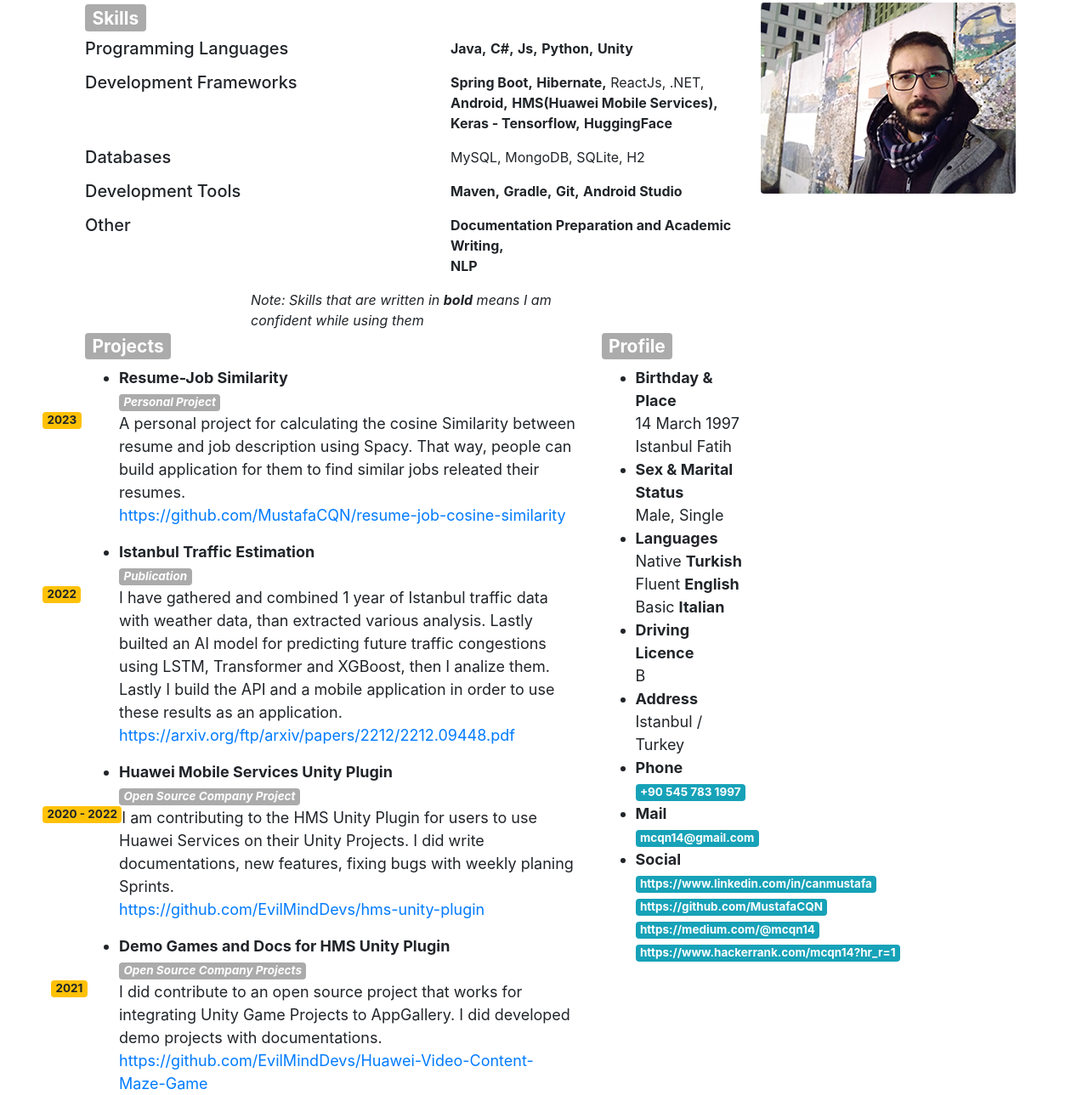
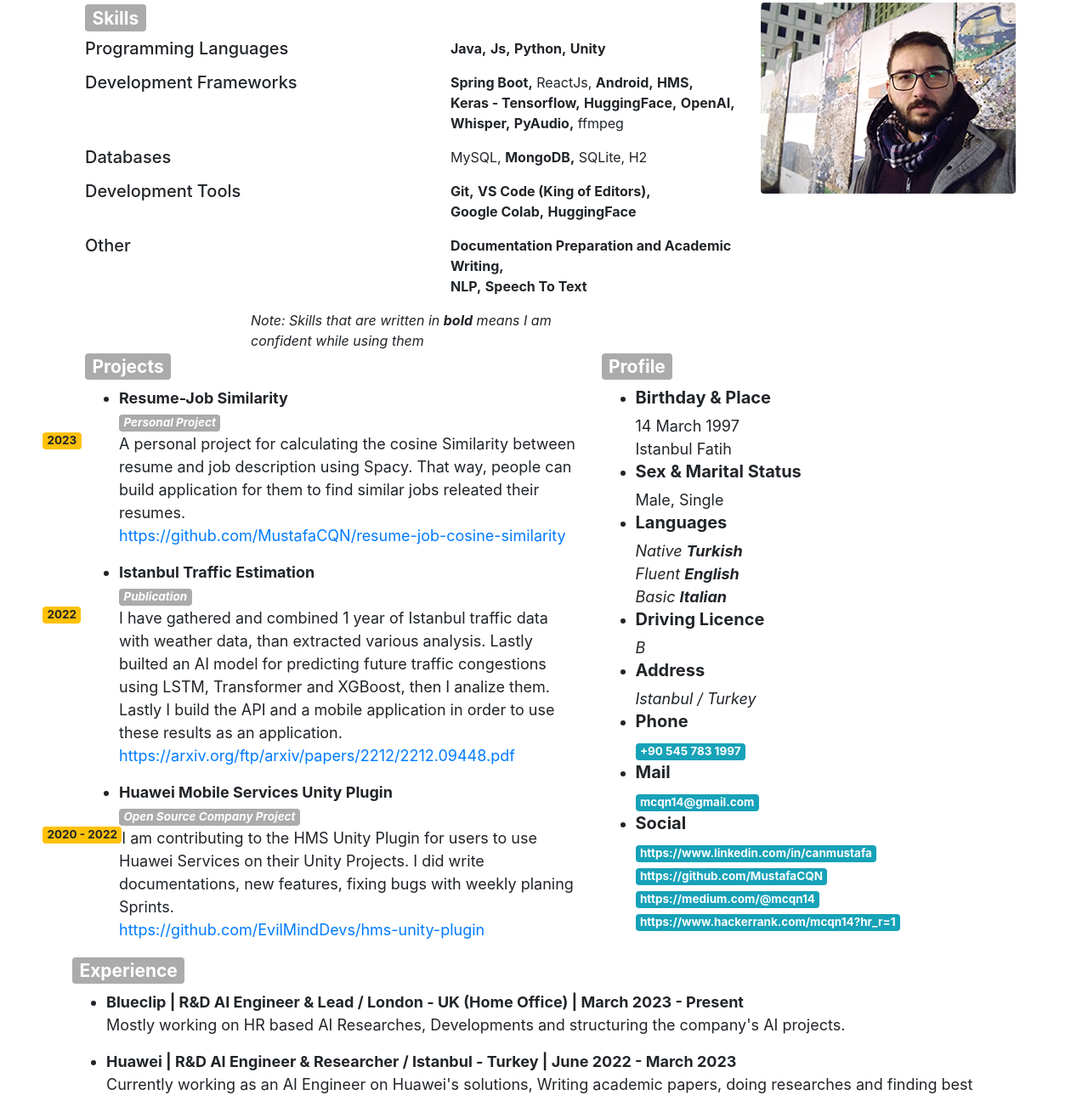
Before and after one commit to MustafaCQN/Protfolio, a website: page index.html in a window 1280 px wide. Shown: the part 136-1425 px from the top of the page at 85% size. Drawn offline with nearby package versions, Linux system fonts and the light colour scheme.

Commit message:
new job added and small changes on the profile section to fit into the screen well

```diff
--- a/index.html
+++ b/index.html
@@ -124,8 +124,6 @@
                                     <ul id="skill-table" style="list-style-type: none;">
                                         <li class="bold">Java,
                                         </li>
-                                        <li class="bold">C#,
-                                        </li>
                                         <li class="bold">Js,
                                         </li>
                                         <li class="bold">Python,
@@ -140,19 +138,23 @@
                                     <ul id="skill-table" style="list-style-type: none;">
                                         <li class="bold">Spring Boot,
                                         </li>
-                                        <li class="bold">Hibernate,
-                                        </li>
                                         <li>ReactJs,
-                                        </li>
-                                        <li>.NET,
                                         </li>
                                         <li class="bold">Android,
                                         </li>
-                                        <li class="bold">HMS(Huawei Mobile Services),
+                                        <li class="bold">HMS,
                                         </li>
                                         <li class="bold">Keras - Tensorflow,
                                         </li>
-                                        <li class="bold">HuggingFace
+                                        <li class="bold">HuggingFace,
+                                        </li>
+                                        <li class="bold">OpenAI,
+                                        </li>
+                                        <li class="bold">Whisper,
+                                        </li>
+                                        <li class="bold">PyAudio,
+                                        </li>
+                                        <li class="">ffmpeg
                                         </li>
                                     </ul>
                                 </div>
@@ -162,7 +164,7 @@
                                     <ul id="skill-table" style="list-style-type: none;">
                                         <li class="">MySQL,
                                         </li>
-                                        <li class="">MongoDB,
+                                        <li class="bold">MongoDB,
                                         </li>
                                         <li class="">SQLite,
                                         </li>
@@ -174,13 +176,13 @@
                                 <div class="skill-category">
                                     <h5 class="skill-category-title">Development Tools</h5>
                                     <ul id="skill-table" style="list-style-type: none;">
-                                        <li class="bold">Maven,
-                                        </li>
-                                        <li class="bold">Gradle,
-                                        </li>
                                         <li class="bold">Git,
                                         </li>
-                                        <li class="bold">Android Studio
+                                        <li class="bold">VS Code (King of Editors),
+                                        </li>
+                                        <li class="bold">Google Colab,
+                                        </li>
+                                        <li class="bold">HuggingFace
                                         </li>
                                     </ul>
                                 </div>
@@ -189,7 +191,9 @@
                                     <ul id="skill-table" style="list-style-type: none;">
                                         <li class="bold">Documentation Preparation and Academic Writing,
                                         </li>
-                                        <li class="bold">NLP
+                                        <li class="bold">NLP,
+                                        </li>
+                                        <li class="bold">Speech To Text
                                         </li>
                                     </ul>
                                 </div>
@@ -233,7 +237,7 @@
                        <p>I am contributing to the HMS Unity Plugin for users to use Huawei Services on their Unity
                            Projects. I did write documentations, new features, fixing bugs with weekly planing Sprints.
                            <br><a href="https://github.com/EvilMindDevs/hms-unity-plugin">https://github.com/EvilMindDevs/hms-unity-plugin</a>
-                           <!-- Demo Projects For our Unity Plugin -->
+                           <!-- Demo Projects For our Unity Plugin
                         <li><strong>Demo Games and Docs for HMS Unity Plugin</strong></li>
                         <i class="badge badge-danger">Open Source Company Projects</i>
                         <br>
@@ -241,55 +245,37 @@
                         <p>I did contribute to an open source project that works for integrating Unity Game
                             Projects to AppGallery. I did developed demo projects with documentations.
                         <br><a href="https://github.com/EvilMindDevs/Huawei-Video-Content-Maze-Game">https://github.com/EvilMindDevs/Huawei-Video-Content-Maze-Game</a>
-                        <!--&nbsp;--><br />
+                        <br />
                             <a href="https://github.com/EvilMindDevs/Burger-Clipper">https://github.com/EvilMindDevs/Burger-Clipper</a>
-                        <!--&nbsp;--><br />
+                        <br />
                                      <a href="https://github.com/EvilMindDevs/Container-Shooter-3D">https://github.com/EvilMindDevs/Container-Shooter-3D</a>
-                        <!--&nbsp;--><br />
+                        <br />
                                      <a href="https://github.com/EvilMindDevs/hms-udp-demo">https://github.com/EvilMindDevs/hms-udp-demo</a></p>
-                         <!-- Game Project XOX -->
-                         <!--<li><strong>TicTacToe Game On AppGallery with Huawei Services</strong></li>
-                        <i class="badge badge-danger">Individual Project</i>
-                        <br>
-                        <span class="badge badge-warning" style="float: left; margin-left: -80px;">2020</span>
-                        <p>While working on Huawei, I did developed a game with Huawei
-                            Game related services and Bluetooth Multiplayer, than I published  it on AppGallery.
-                            <br><a href="https://github.com/MustafaCQN/TicTacToe">GitHub</a>
-                            <br><a href="https://appgallery.huawei.com/#/app/C102075981">AppGallery</a></p>-->
-                        <!-- Bitirme Tezi
-                        <li><strong>Speech Recognition in Turkish</strong></li>
-                        <i class="badge badge-danger">Graduation Project</i>
-                        <br>
-                        <span class="badge badge-warning" style="float: left; margin-left: -80px;">2019</span>
-                        <p>My graduation project was drawing algorithm diagrams with
-                            only speech (Turkish). I used JavaScript and GoJS in this
-                            project</p> -->
 
-
-                    </ul>
+                    </ul> -->
 
                 </div>
                 <div id="profile" class="col-md-3 col-sm-3 col-xl-3" style="font-size: large;">
                     <h3 id="profile-header"><span class="badge badge-danger">Profile</span></h3>
                     <ul>
-                        <li><strong>Birthday & Place</strong></li>
-                        <span>14 March 1997</span><br>
-                        <span>Istanbul Fatih</span><br>
-                        <li><strong>Sex & Marital Status</strong></li>
-                        Male, Single
-                        <li><strong>Languages</strong></li>
-                        <span>Native <strong>Turkish</strong></span><br>
-                        <span>Fluent <strong>English</strong></span><br>
-                        <span>Basic <strong>Italian</strong></span><br>
-                        <li><strong>Driving Licence</strong></li>
-                        B
-                        <li><strong>Address</strong></li>
-                        Istanbul / Turkey
-                        <li><strong>Phone</strong></li>
+                        <span class="text-nowrap"><li><h5><strong>Birthday & Place</strong></h5></li></span>
+                        <span class="text-nowrap">14 March 1997</span><br>
+                        <span class="text-nowrap">Istanbul Fatih</span><br>
+                        <span class="text-nowrap"><li><h5><strong>Sex & Marital Status</strong></h5></li></span>
+                        <span class="text-nowrap">Male</span>,&nbsp;<span class="text-nowrap">Single</span>
+                        <span class="text-nowrap"><li><h5><strong>Languages</strong></h5></li></span>
+                        <i class="text-nowrap"><span>Native <strong>Turkish</strong></span><br></i>
+                        <i class="text-nowrap"><span>Fluent <strong>English</strong></span><br></i>
+                        <i class="text-nowrap"><span>Basic <strong>Italian</strong></span><br></i>
+                        <span class="text-nowrap"><li><h5><strong>Driving Licence</strong></h5></li></span>
+                        <i class="text-nowrap">B</i>
+                        <span class="text-nowrap"><li><h5><strong>Address</strong></h5></li></span>
+                        <i class="text-nowrap">Istanbul / Turkey</i>
+                        <span class="text-nowrap"><li><h5><strong>Phone</strong></h5></li></span>
                         <a class="badge badge-info" target="_blank" href="tel:+90545-783-1997">+90 545 783 1997</a>
-                        <li><strong>Mail</strong></li>
+                        <span class="text-nowrap"><li><h5><strong>Mail</strong></h5></li></span>
                         <a class="badge badge-info" target="_blank" href = "mailto:mcqn14@gmail.com">mcqn14@gmail.com</a>
-                        <li><strong>Social</strong></li>
+                        <span class="text-nowrap"><li><h5><strong>Social</strong></h5></li></span>
                         <a class="badge badge-info" target="_blank" href="https://www.linkedin.com/in/canmustafa">https://www.linkedin.com/in/canmustafa</a>
                         <a class="badge badge-info" target="_blank" href="https://github.com/MustafaCQN">https://github.com/MustafaCQN</a>
                         <a class="badge badge-info" target="_blank" href="https://medium.com/@mcqn14">https://medium.com/@mcqn14</a>
@@ -302,7 +288,11 @@
                 <div id="experience" class="col-md-12" style="font-size: large;">
                     <h3 id="experience-name"><span class="badge badge-danger">Experience</span></h3>
                     <ul>
-                        <li><strong>Huawei | R&D AI Engineer & Researcher / Istanbul - Turkey | June 2022 - Present</strong></li>
+                        <li><strong>Blueclip | R&D AI Engineer & Lead / London - UK (Home Office) | March 2023 - Present</strong></li>
+                        <p>
+                           Mostly working on HR based AI Researches, Developments and structuring the company's AI projects.
+                        </p>
+                        <li><strong>Huawei | R&D AI Engineer & Researcher / Istanbul - Turkey | June 2022 - March 2023</strong></li>
                         <p>
                            Currently working as an AI Engineer on Huawei's solutions, Writing academic papers, doing researches and
                            finding best case-studies for next company-wise projects or enrich existed project with AI capabilities.<br>
```
